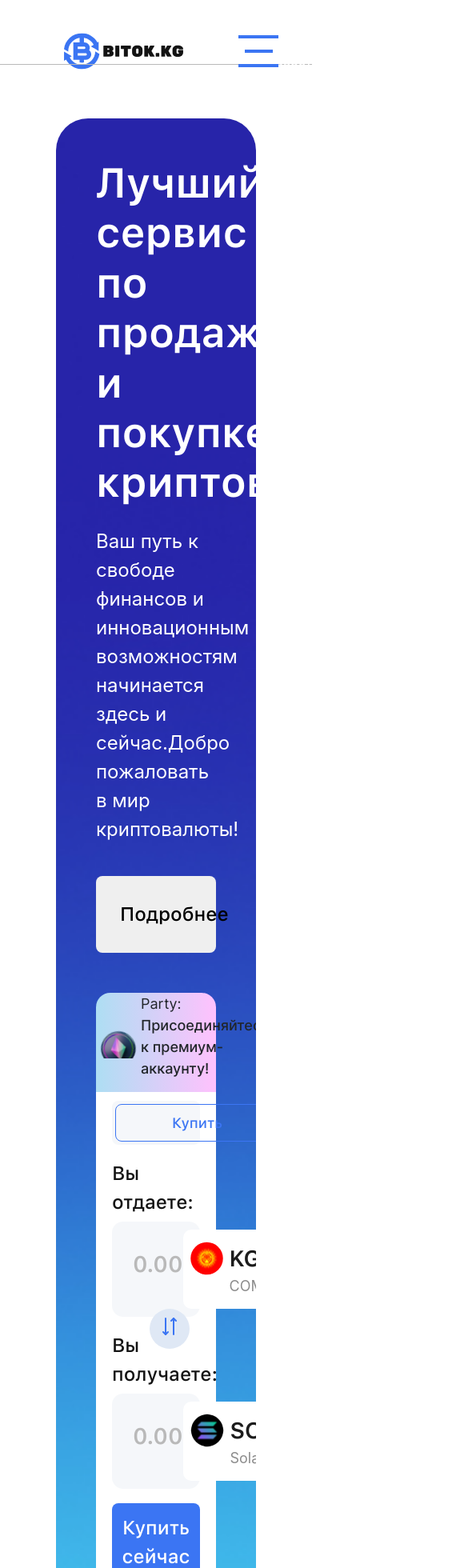
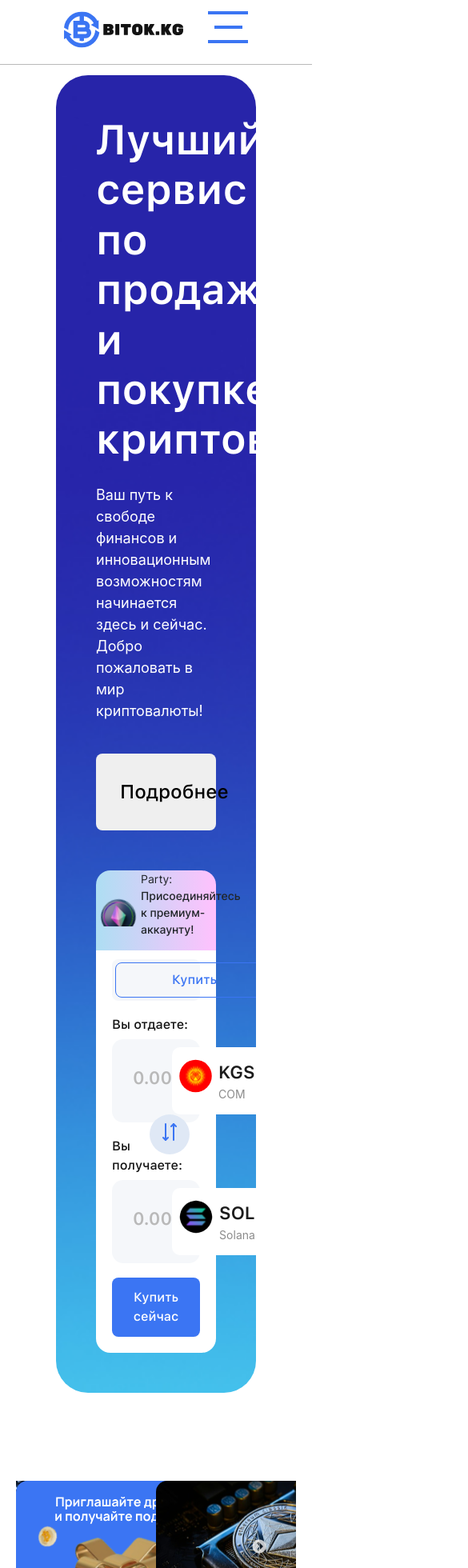
Before and after one commit to paddington11989/bitok, a React (Create React App) app: page / in a window 390 px wide. Shown: the top 1960 px of the page at 80% size, 585 px wide, since content can reach past the window. Built offline with nearby package versions, Linux system fonts and the light colour scheme; a web font is replaced by a local one.

Commit message:
new block

```diff
--- a/package.json
+++ b/package.json
@@ -10,6 +10,7 @@
     "react": "^18.3.1",
     "react-bootstrap": "^2.10.2",
     "react-dom": "^18.3.1",
+    "react-icons": "^5.2.0",
     "react-router-dom": "^6.23.0",
     "react-scripts": "5.0.1",
     "react-slick": "^0.30.2",
--- a/public/index.html
+++ b/public/index.html
@@ -2,6 +2,7 @@
 <html lang="en">
   <head>
     <meta charset="utf-8" />
+    <meta name="viewport" content="width=device-width, initial-scale=1" />
     <link rel="preconnect" href="https://fonts.googleapis.com">
 <link rel="preconnect" href="https://fonts.gstatic.com" crossorigin>
 <link href="https://fonts.googleapis.com/css2?family=Manrope:wght@200..800&display=swap" rel="stylesheet">
--- a/src/components/accordeon/accordeon.css
+++ b/src/components/accordeon/accordeon.css
@@ -127,7 +127,7 @@
         right:10%;
     }
 }
-@media(max-width:1000px){
+/* @media(max-width:1000px){
     .question-text{
         font-size: 24px;
         line-height: 28px;
@@ -136,4 +136,4 @@
         font-size: 24px;
     }
 
-}
+} */
--- a/src/components/company/company.css
+++ b/src/components/company/company.css
@@ -32,7 +32,7 @@
 border:none;
 border-radius:8px;
 border:1px solid #3B75F3;
-margin-left:43%;
+margin-left:42%;
 cursor: pointer;
 }
 .btn-arrow{
@@ -98,22 +98,34 @@
     margin:0 auto;
     text-align: center;
     margin-bottom:20px;
-    font-size: 24px;
    }
 }
-@media(max-width:1000px){
+/* @media(max-width:1000px){
     .company-wrapper{
         grid-template-columns:1fr;
     }
     .company-btn{
-        font-size: 24px;
         margin-left:38%;
     }
     .company-item-text{
-        font-size: 28px;
         width:500px;
     }
-    .item-number{
-        font-size: 28px;
+} */
+
+@media(max-width:900px){
+    .company-wrapper{
+        grid-template-columns:1fr;
+    }
+
+    .company-item-text{
+        width:500px;
+    }
+    .company-btn{
+        margin-left:38%;
     }
 }
+@media(max-width:680px){
+    .company-btn{
+        margin-left:36%;
+    }
+}
--- a/src/components/company/company.jsx
+++ b/src/components/company/company.jsx
@@ -22,9 +22,23 @@
         slidesToScroll: 3,
         responsive:[
             {
-                breakpoint:1000,
+                breakpoint:1200,
                 settings:{
-                   slidesToShow:1,
+                   slidesToShow:3,
+                   slidesToScroll: 1,
+                }
+               },
+            {
+                breakpoint:950,
+                settings:{
+                   slidesToShow:2.5,
+                   slidesToScroll: 1,
+                }
+               },
+            {
+                breakpoint:750,
+                settings:{
+                   slidesToShow:2,
                    slidesToScroll: 1,
                 }
                },
--- a/src/components/cripto/cripto.css
+++ b/src/components/cripto/cripto.css
@@ -104,27 +104,34 @@
     transition: 0.3s;
 }
 
-@media (max-width:1000px){
+@media (max-width:999px){
     .cripto-none{
         display: none;
     }
     .cripto-table{
         width:80%;
     }
-
-    td{
-        border-bottom: none;
-       padding-left:100px;
+    .cripto-price{
+        margin:0 0 0 65%;
     }
     .cripto-text{
-        padding-left:70px;
-        font-size: 28px;
+        margin:0;
+    }
+    .price-text{
+        margin-left:70%;
     }
     .start-cripto{
-        font-size: 24px;
         margin-left:35%;
     }
-    .cripto-text-style{
-        font-size: 28px;
+
+}
+@media(max-width:890px){
+    .cripto-table{
+        width:90%;
     }
 }
+@media(max-width:740px){
+    .cripto-table{
+        width:100%;
+    }
+}
--- a/src/components/footer/footer.css
+++ b/src/components/footer/footer.css
@@ -126,10 +126,7 @@
     .footer-vertical-line{
         display: none;
     }
-    .footer-logo-text{
-        font-size: 18px;
-        max-width: 400px;
-    }
+
     .footer-wrapper-about-us{
         margin-top:50px;
         flex-wrap: wrap;
@@ -139,15 +136,8 @@
         width:100%;
     }
     .footer-about-us-title{
-        font-size: 28px;
+        margin-bottom:20px;
+        margin-top:30px;
     }
-    .about-us-link{
-        font-size: 24px;
-    }
-    .footer-copy{
-        font-size: 18px;
-    }
-    .footer-made{
-        font-size: 20px;
-    }
+
 }
--- a/src/components/header/header.css
+++ b/src/components/header/header.css
@@ -323,10 +323,10 @@
 .nav-toggle{
   display: none;
   position: absolute;
-  right: 60px;
+  right: 80px;
   margin: 0 auto;
-  top: 50%;
-  transform: translateY(-50%);
+  /* top: 3%;
+  transform: translateY(-50%); */
   width: 50px;
   height: 40px;
   cursor: pointer;
@@ -359,48 +359,60 @@
 
 
 
-
-  /* active */
-  .nav-toggle .active span:nth-child(1) {
-    top: 50%;
-    transform: translate(-50%,-50%) rotate(45deg);
-}
-.nav-toggle .active span:nth-child(2) {
-  opacity:0;
-}
-.nav-toggle .active span:nth-child(3) {
-  top: 50%;
-  transform:translate(-50%,50%) rotate(-45deg);
+@media(max-width:1100px){
+  .promo__wrapper{
+    display:block;
+    padding:0px 50px;
+  }
+  .promo-btn{
+    margin-bottom: 50px;
+    width: 100%;
+    padding: 30px;
+    font-size: 24px;
+  }
+  .item-width{
+    max-width:100%;
+  }
 }
 
 
 
 
 
-
-
-
-
-@media (max-width:1000px) {
-
+@media (max-width:999px) {
+  .header{
+    display: block;
+  }
+  .header-toggle-block{
+    display:flex;
+  }
   .isopen{
-    display:flex;
-    flex-direction: column;
-    row-gap: 30px;
+    display: block;
     height:100%;
     width:100%;
     position: fixed;
     z-index:50;
-    top:80px;
     right:0;
+    padding-left:20px;
     overflow-y: auto;
-    padding:50px 40px;
-    background: #3B75F3;
-    color:#fff;
+    background: #fff;
     text-align: center;
   }
+  .nav__list{
+    display: none;
+  }
+  ul{
+    padding-left:0;
+  }
+  .nav__list-open{
+    display:flex;
+    flex-direction: column;
+    row-gap:30px;
+    margin-top:60px;
+    justify-content: center;
+  }
   .nav__link{
-    color:#fff;
+    color:#3B75F3;
   }
   .nav-toggle{
     display:block;
@@ -412,47 +424,10 @@
   .header__logo{
     margin-left:60px;
   }
+
+}
+@media(max-width:890px){
   .promo__wrapper{
-    display:block;
-  }
-  .promo-btn{
-    margin-bottom: 50px;
-    width: 100%;
-    padding: 30px;
-    font-size: 24px;
-  }
-  .promo-text{
-    font-size: 24px;
-  }
-
-  .promo-block-top-text{
-    font-size: 18px;
-  }
-  .promo-top-text-bold{
-    font-size: 18px;
-  }
-  .text-give{
-    font-size: 24px;
-  }
-  .promo-line-text{
-    font-size: 18px;
-  }
-  .promo-line-text.active{
-    font-size: 18px;
-  }
-  .item-width{
-    max-width:100%;
-  }
-  .promo-card-btn{
-    font-size: 24px;
-  }
-  .menu__item-sum-title{
-    font-size: 28px;
-  }
-  .menu__item-sum-text{
-    font-size: 18px;
-  }
-  .give-summ{
-    font-size: 28px;
+    padding:0;
   }
 }
--- a/src/components/header/header.jsx
+++ b/src/components/header/header.jsx
@@ -6,40 +6,48 @@
 import logoKgs from "../image/dropdown-logo-kg.svg";
 import getImg from "../image/get-img-solana.svg";
 import { useState } from "react";
+import { IoMdClose } from "react-icons/io";
 
-export default function Header(){
-     const[isOpen, setIsOpen]=useState(false);
-
-     const toggleMenu =()=>{
-        setIsOpen((open)=>!open);
+export default function Header() {
+    const [isOpen, setIsOpen] = useState(false);
+    const [isNavlist, setIsnavlist] = useState(false);
+    const toggleMenu = () => {
+        setIsOpen((open) => !open);
+        setIsnavlist((open)=>!open)
     }
 
 
 
 
-
-    return(
+    return (
 
         <>
             <section className="top-screen">
                 <div className="top-screen-line"></div>
                 <div className="container">
-            <header className="header">
+                    <header className={`header ${isOpen ? 'isopen' : ''}`}>
+                        <div className="header-toggle-block">
                         <div className="header__logo">
-                        <a href="#" className="logo-link"><img src={logo} alt=""/></a>
+                            <a href="#" className="logo-link"><img src={logo} alt="" /></a>
                         </div>
-                    <nav className="header__nav">
                         <div className="nav-toggle" onClick={toggleMenu}>
+                                {isOpen ? <IoMdClose  size={"50px"} color="#3B75F3"/> : (
+                                    <>
                                         <span></span>
                                         <span></span>
                                         <span></span>
+                                    </>
+                                )}
                             </div>
-                        <ul className={`"nav__list" ${isOpen ? 'isopen':""}`}>
+                            </div>
+                        <nav className="header__nav">
+                            <ul className={`nav__list ${isNavlist ? 'nav__list-open' : ''}`}>
                                 <li className="nav__item"><a href="#" className="nav__link">О компании</a></li>
                                 <li className="nav__item"><a href="#" className="nav__link">Новости</a></li>
                                 <li className="nav__item"><a href="#" className="nav__link">Контакты</a></li>
                             </ul>
                         </nav>
+
 
                         <div className="header__registr">
                             <button className="header__registr-btn">Войти</button>
@@ -51,7 +59,7 @@
                             <div className="promo__wrapper">
                                 <div className="promo__item">
                                     <h1 className="promo-title">Лучший сервис по продаже и покупке криптовалют</h1>
-                            <p className="promo-text">Ваш путь к свободе финансов и инновационным возможностям начинается здесь и сейчас.Добро пожаловать в мир криптовалюты!</p>
+                                    <p className="promo-text">Ваш путь к свободе финансов и инновационным возможностям начинается здесь и сейчас. Добро пожаловать в мир криптовалюты!</p>
                                     <button className="promo-btn">Подробнее</button>
                                 </div>
                                 <div className="promo__item item-width">
--- a/src/components/news/news.css
+++ b/src/components/news/news.css
@@ -92,18 +92,18 @@
 }
 @media(max-width:1400px){
     .news::before{
-        top:5%;
+        top:4%;
         left:5%;
 
     }
     .news::after{
-        top:20%;
+        top:18%;
         right:3%;
     }
 }
 @media(max-width:1300px){
     .news::before{
-        top:5%;
+        top:4%;
         left:0;
 
     }
@@ -112,36 +112,80 @@
         right:0;
     }
 }
-@media(max-width:1200px){
-    .news-title{
-        font-size: 50px;
-    }
+@media(max-width:1199px){
     .news__wrapper{
-        padding:0px 30px;
         grid-template-columns: 1fr 1fr;
         width:367px;
         grid-column-gap:90px;
         grid-row-gap:50px;
-        margin-left:20px;
+        margin-left:12%;
     }
 
 }
-@media(max-width:1100px){
-    .news-title{
-        margin-top:100px;
-    }
-    .news-subtitle{
-        margin-top:100px;
-    }
+@media(max-width:1150px){
     .news::before{
         top:5%;
         left:-5%;
 
     }
+
+}
+@media(max-width:1100px){
+    .news__wrapper{
+        grid-template-columns: 1fr 1fr;
+        width:367px;
+        grid-column-gap:90px;
+        grid-row-gap:50px;
+        margin-left:8%;
+    }
+
+}
+@media(max-width:1050px){
+    .news::before{
+        top:3%;
+        left:-5%;
+
+    }
+
+}
+@media(max-width:1000px){
+    .news__wrapper{
+        grid-template-columns: 1fr 1fr;
+        width:367px;
+        grid-column-gap:90px;
+        grid-row-gap:50px;
+        margin-left:5%;
+    }
+    .news::before{
+        top:4%;
+        left:-7%;
+
+    }
     .news::after{
-        top:10%;
+        top:15%;
         right:0;
     }
+    .news-title{
+        font-size: 50px;
+    }
+}
+@media(max-width:950px){
+    .news::before{
+        top:-3%;
+        left:-7%;
+
+    }
+    .news::after{
+        top:18%;
+        right:0;
+    }
+    .news-title{
+        margin-top:40px;
+    }
+
+}
+
+@media(max-width:930px){
     .news__wrapper{
         padding:0px 30px;
         grid-template-columns:1fr;
@@ -153,13 +197,35 @@
         width:100%;
     }
     .news-block-title{
-        font-size: 36px;
+        font-size: 24px;
     }
     .news-block-text{
-        font-size: 24px;
+        font-size: 18px;
     }
-    .news-btn{
-        font-size: 24px;
-        margin-left: 40%;
+    .news::before{
+        top:-2%;
+        left:-7%;
+
+    }
+    .news::after{
+        top:12%;
+        right:0;
+    }
+    .news-title{
+        margin-top:70px;
     }
 }
+
+
+@media(max-width:640px){
+    .news::after{
+        top:14%;
+        right:0;
+    }
+}
+@media(max-width:590px){
+    .news::after{
+        top:18%;
+        right:0;
+    }
+}
--- a/src/components/slider/AllSlider.css
+++ b/src/components/slider/AllSlider.css
@@ -8,6 +8,3 @@
 .slick-next{
     right:36px !important;
 }
-.slick-slide img{
-    width:100%;
-}
--- a/src/components/slider/AllSlider.jsx
+++ b/src/components/slider/AllSlider.jsx
@@ -15,17 +15,36 @@
         infinite: true,
         speed: 500,
         slidesToShow: 4,
-        slidesToScroll: 3,
-        responsive:[
+        slidesToScroll: 2,
+        responsive: [
             {
-         breakpoint:1000,
-         settings:{
-            slidesToShow:1,
-            slidesToScroll: 1,
-         }
-        },
-
-    ]
+              breakpoint: 1200,
+              settings: {
+                slidesToShow: 3.5,
+                slidesToScroll: 1,
+                infinite: true,
+                dots: true
+              }
+            },
+            {
+              breakpoint: 1000,
+              settings: {
+                slidesToShow: 2.5,
+                slidesToScroll: 1,
+                infinite: true,
+                dots: true
+              }
+            },
+            {
+              breakpoint: 900,
+              settings: {
+                slidesToShow: 2,
+                slidesToScroll: 1,
+                infinite: true,
+                dots: true
+              }
+            }
+          ]
 
     };
     return (
```
Also changed, not shown: 1 other file (tests, documents, lock files or other folders). Lines whose indentation alone changed are shown as unchanged.
